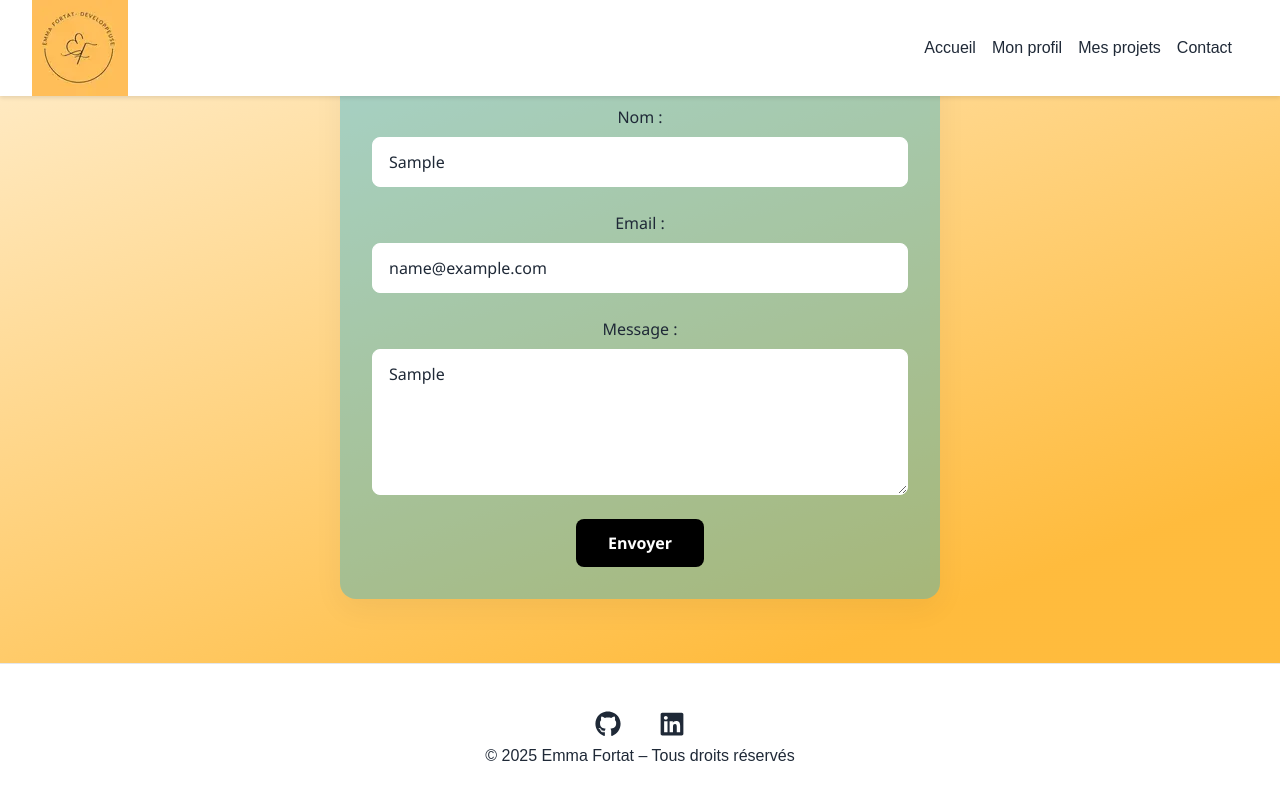
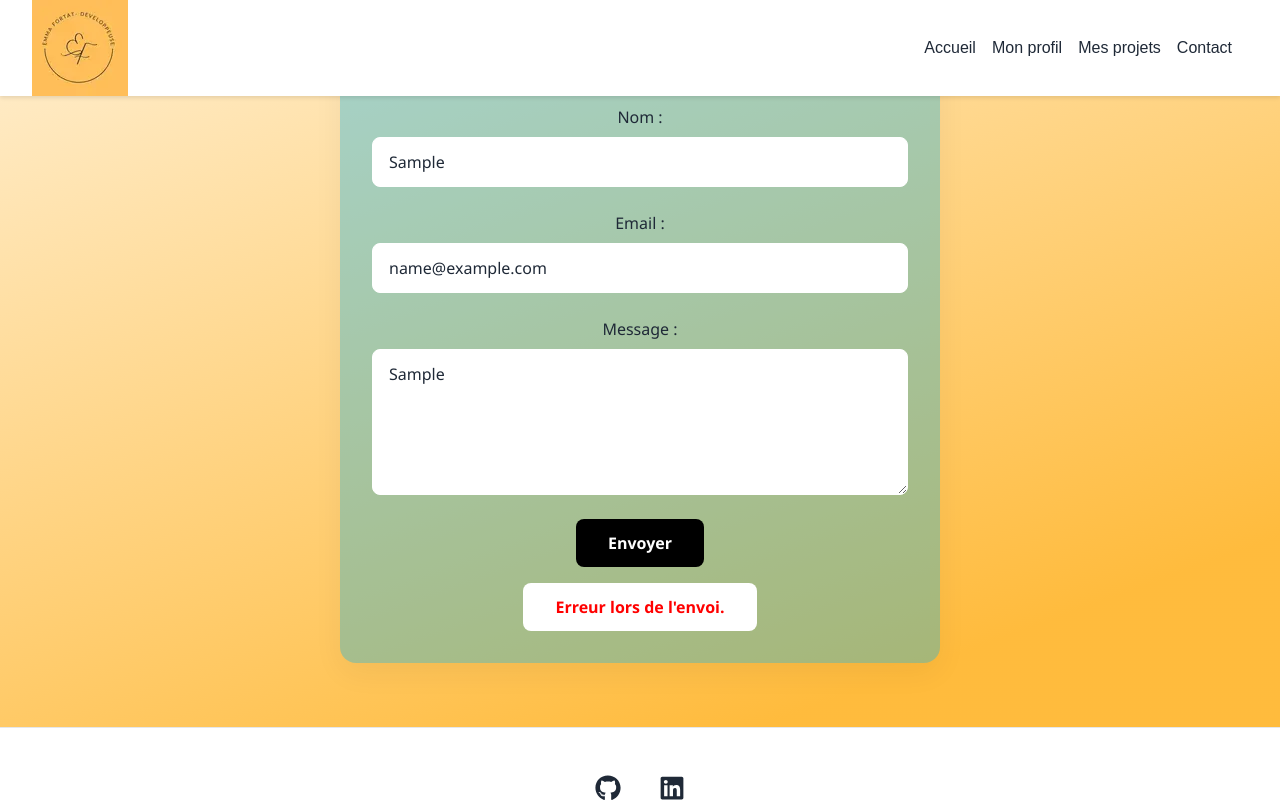
Before and after one commit to Emma-F-git/Portfolio, a Next.js app: page /contact in a window 1280 px wide. Both pictures are taken after typing "Sample", "Sample", "name@example.com", "Sample" into the empty fields and a click on the button "Envoyer". Shown: the part 305-1105 px from the top of the page. Built offline with nearby package versions, Linux system fonts and the light colour scheme; no server answers; the database is empty.

Commit message:
Modification de l'affichage en cas de réussite du message envoyé et message en erreur

```diff
--- a/app/contact/page.js
+++ b/app/contact/page.js
@@ -10,8 +10,13 @@ export default function ContactPage() {
     message: "",
   });
 
+  const [statusMessage, setStatusMessage] = useState("");
+  const [statusType, setStatusType] = useState("");
+
   const handleChange = (e) => {
     setForm({ ...form, [e.target.name]: e.target.value });
+    setStatusMessage("");
+    setStatusType("");
   };
 
   const handleSubmit = async (e) => {
@@ -23,10 +28,12 @@ export default function ContactPage() {
     });
 
     if (res.ok) {
-      alert("Message envoyé !");
+      setStatusMessage("Message envoyé ! Merci !");
+      setStatusType("success");
       setForm({ name: "", firstname: "", email: "", message: "" });
     } else {
-      alert("Erreur lors de l'envoi.");
+      setStatusMessage("Erreur lors de l'envoi.");
+      setStatusType("error");
     }
   };
 
@@ -78,6 +85,15 @@ export default function ContactPage() {
         </label>
         <button type="submit">Envoyer</button>
       </form>
+      {statusMessage && (
+        <p
+          className={`message ${
+            statusType === "success" ? "success-message" : "error-message"
+          }`}
+        >
+          {statusMessage}
+        </p>
+      )}
     </div>
   );
 }
--- a/styles/contact.scss
+++ b/styles/contact.scss
@@ -52,3 +52,20 @@
     }
   }
 }
+
+.message {
+  margin-top: 1rem;
+  background-color: white;
+  padding: 0.75rem 2rem;
+  border-radius: 0.5rem;
+  font-weight: bold;
+  display: inline-block;
+}
+
+.success-message {
+  color: green;
+}
+
+.error-message {
+  color: red;
+}
```
